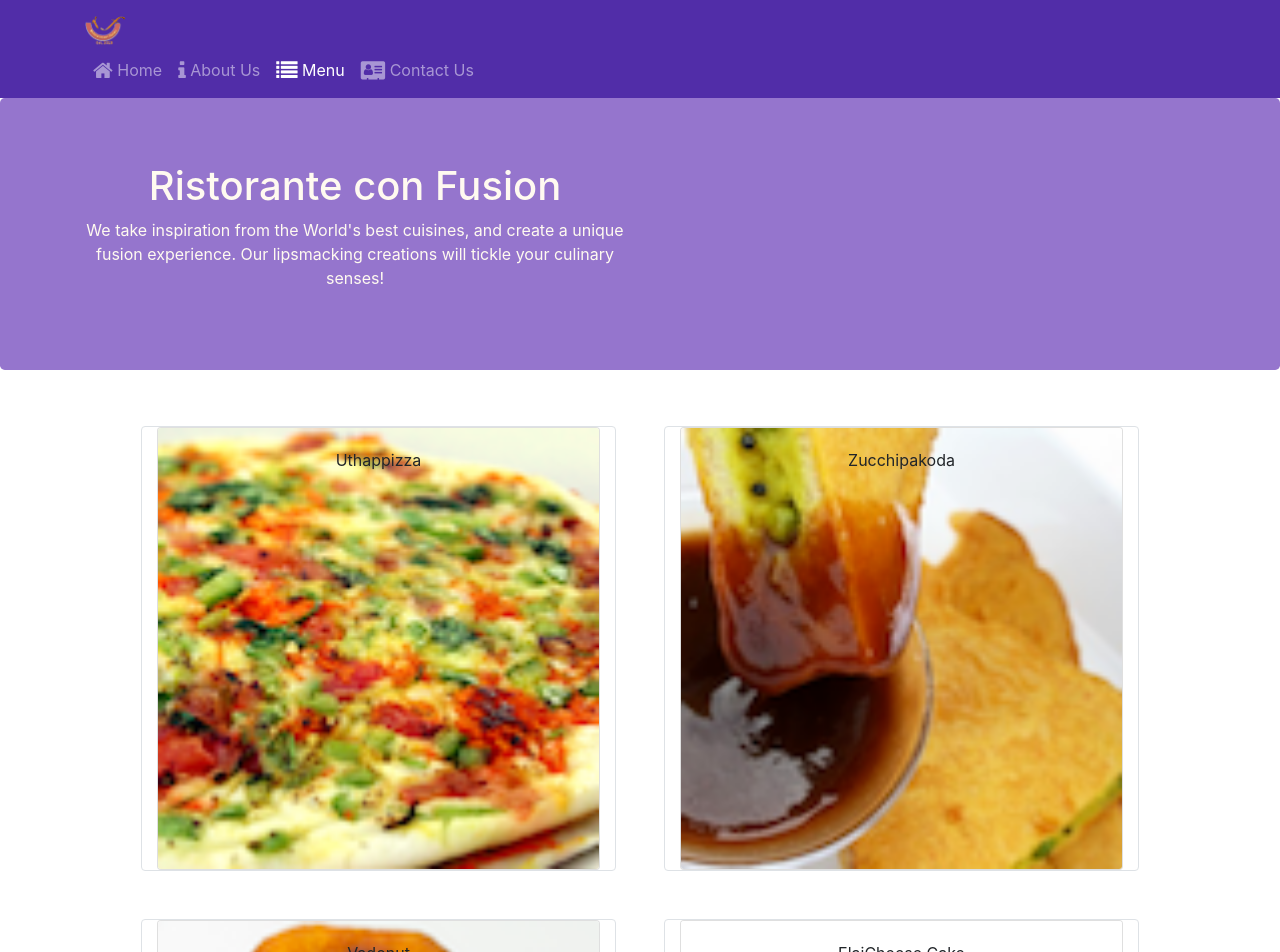
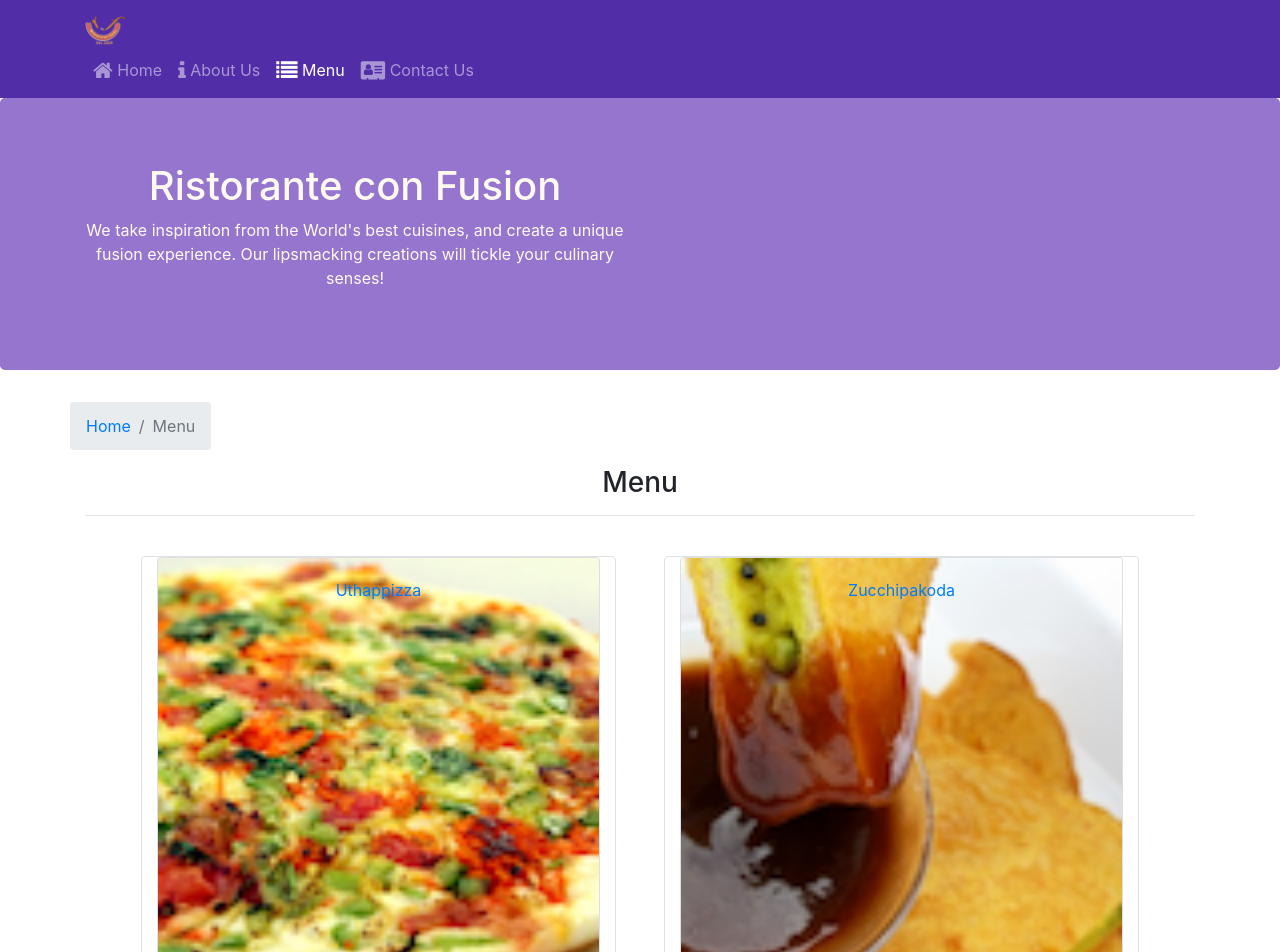
Before and after one commit to nguyenvu22/FER-React, a React (Create React App) app: page /menu in a window 1280 px wide. Shown: the top 952 px of the page. Built offline with nearby package versions, Linux system fonts and the light colour scheme.

Commit message:
Single Page Applications Part 2

```diff
--- a/src/components/ContactComponent.js
+++ b/src/components/ContactComponent.js
@@ -1,8 +1,21 @@
 import React from 'react';
+import { Breadcrumb, BreadcrumbItem } from 'reactstrap';
+import { Link } from 'react-router-dom';
+
 
 function Contact(props) {
     return(
         <div className="container">
+             <div className="row">
+                <Breadcrumb>
+                    <BreadcrumbItem><Link to="/home">Home</Link></BreadcrumbItem>
+                    <BreadcrumbItem active>Contact Us</BreadcrumbItem>
+                </Breadcrumb>
+                <div className="col-12">
+                    <h3>Contact Us</h3>
+                    <hr />
+                </div>
+            </div>
             <div className="row row-content">
                 <div className="col-12">
                 <h3>Location Information</h3>
--- a/src/components/DishdetailComponent.js
+++ b/src/components/DishdetailComponent.js
@@ -1,6 +1,14 @@
 import React, { Component } from "react";
-import { Card, CardImg, CardText, CardBody, CardTitle } from "reactstrap";
-
+import {
+  Card,
+  CardImg,
+  CardText,
+  CardBody,
+  CardTitle,
+  Breadcrumb,
+  BreadcrumbItem,
+} from "reactstrap";
+import { Link } from "react-router-dom";
 // class Dishdetail extends Component {
 //   // renderDish(dish) {
 //   //   return (
@@ -65,7 +73,7 @@
 
 function RenderDish({ dish }) {
   return (
-    <div className="col-12 col-md-5 m-4 border rounded">
+    <div>
       <Card>
         <CardImg top src={dish.image} alt={dish.name} />
         <CardBody>
@@ -80,7 +88,7 @@
 function RenderComments({ comments }) {
   if (comments != null) {
     return (
-      <div className="col-12 col-md-5 m-4 border rounded">
+      <div>
         <h2>Comments</h2>
         <ul className="list-unstyled">
           {comments.map((comment) => {
@@ -109,16 +117,38 @@
 const Dishdetail = (props) => {
   if (props.dish != null) {
     return (
+      // <div className="container">
+      //   <div className="row justify-content-center">
+      //     <RenderDish dish={props.dish}/>
+      //     <RenderComments comments={props.dish.comments} />
+      //   </div>
+      // </div>
       <div className="container">
-        <div className="row justify-content-center">
-          <RenderDish dish={props.dish}/>
-          <RenderComments comments={props.dish.comments} />
+        <div className="row">
+          <Breadcrumb>
+            <BreadcrumbItem>
+              <Link to="/menu">Menu</Link>
+            </BreadcrumbItem>
+            <BreadcrumbItem active>{props.dish.name}</BreadcrumbItem>
+          </Breadcrumb>
+          <div className="col-12">
+            <h3>{props.dish.name}</h3>
+            <hr />
+          </div>
+        </div>
+        <div className="row">
+          <div className="col-12 col-md-5 m-4 border rounded">
+            <RenderDish dish={props.dish} />
+          </div>
+          <div className="col-12 col-md-5 m-4 border rounded">
+            <RenderComments comments={props.comments} />
+          </div>
         </div>
       </div>
     );
   } else {
     return <div></div>;
   }
-}
+};
 
 export default Dishdetail;
--- a/src/components/MainComponent.js
+++ b/src/components/MainComponent.js
@@ -6,6 +6,7 @@
 
 import Menu from "./MenuComponent";
 import Home from "./HomeComponent";
+import Dishdetail from "./DishdetailComponent";
 
 import Header from "./HeaderComponent";
 import Footer from "./FooterComponent";
@@ -37,6 +38,14 @@
       );
     }
 
+    const DishWithId = ({match}) => {
+      return(
+          <Dishdetail dish={this.state.dishes.filter((dish) => dish.id === parseInt(match.params.dishId,10))[0]}
+            comments={this.state.comments.filter((comment) => comment.dishId === parseInt(match.params.dishId,10))} />
+      );
+    };
+
+
 
     return (
       <div>
@@ -62,6 +71,7 @@
             component={() => <Menu dishes={this.state.dishes} />}
           />
           <Route exact path='/contactus' component={Contact} />
+          <Route path='/menu/:dishId' component={DishWithId} />
           <Redirect to="/home" />
         </Switch>
 
--- a/src/components/MenuComponent.js
+++ b/src/components/MenuComponent.js
@@ -1,13 +1,13 @@
 import React, { Component } from "react";
 import {
-  Media,
   Card,
   CardImg,
   CardImgOverlay,
-  CardText,
-  CardBody,
   CardTitle,
+  Breadcrumb,
+  BreadcrumbItem,
 } from "reactstrap";
+import { Link } from "react-router-dom";
 
 // class Menu extends Component {
 //   //  Move to DishDetailComponent ---------------------------------
@@ -70,12 +70,20 @@
 function RenderMenuItem({ dish, onClick }) {
   return (
     <div>
-      {/* <Card onClick={() => onClick(dish.id)}> */}
-      <Card>
+      {/* <Card onClick={() => onClick(dish.id)}>
         <CardImg width="100%" src={dish.image} alt={dish.name} />
         <CardImgOverlay>
           <CardTitle>{dish.name}</CardTitle>
         </CardImgOverlay>
+      </Card> */}
+
+      <Card>
+        <Link to={`/menu/${dish.id}`}>
+          <CardImg width="100%" src={dish.image} alt={dish.name} />
+          <CardImgOverlay>
+            <CardTitle>{dish.name}</CardTitle>
+          </CardImgOverlay>
+        </Link>
       </Card>
     </div>
   );
@@ -90,8 +98,25 @@
     );
   });
 
+  // return (
+  //   <div className="container">
+  //     <div className="row justify-content-center">{menu}</div>
+  //   </div>
+  // );
   return (
     <div className="container">
+      <div className="row">
+        <Breadcrumb>
+          <BreadcrumbItem>
+            <Link to="/home">Home</Link>
+          </BreadcrumbItem>
+          <BreadcrumbItem active>Menu</BreadcrumbItem>
+        </Breadcrumb>
+        <div className="col-12">
+          <h3>Menu</h3>
+          <hr />
+        </div>
+      </div>
       <div className="row justify-content-center">{menu}</div>
     </div>
   );
```
